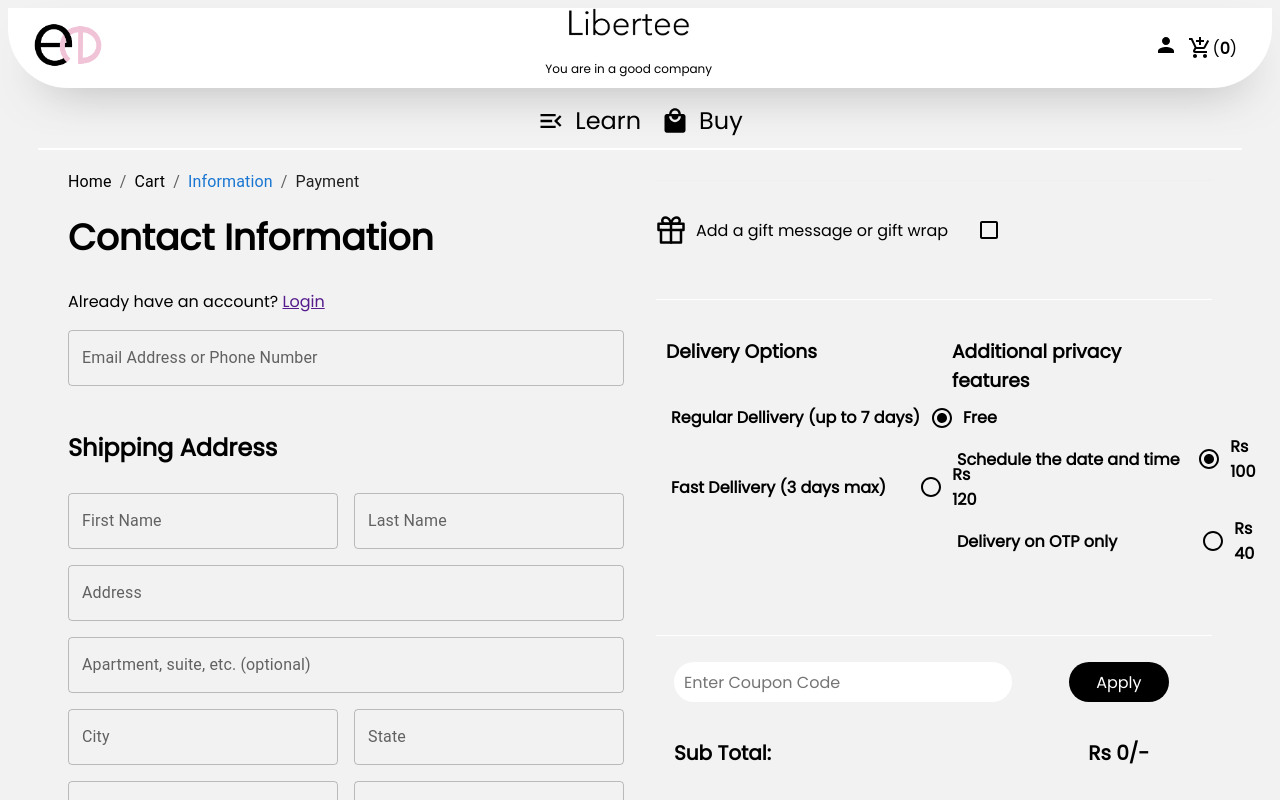
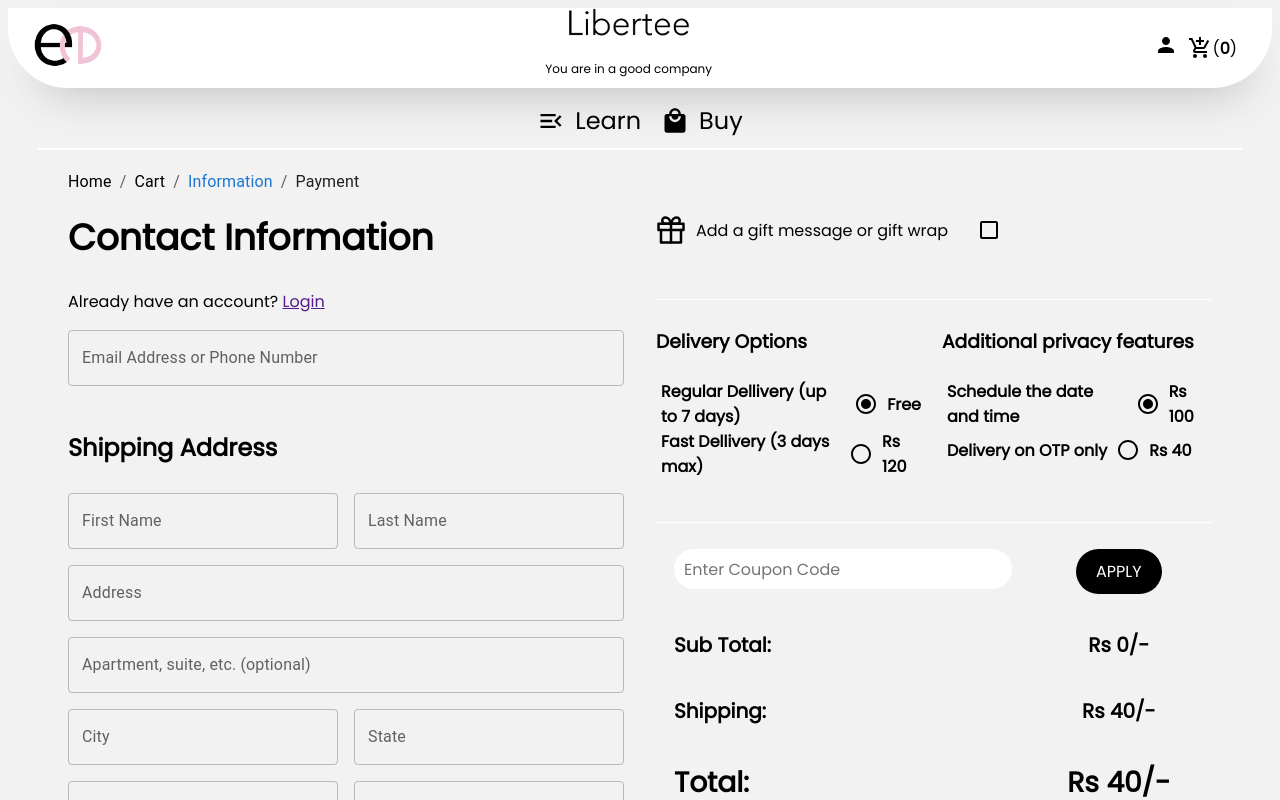
Before and after one commit to CodeoxTechnologies/libertee-web, a React (Create React App) app: page /information in a window 1280 px wide. Shown: the top 800 px of the page. Built offline with nearby package versions, Linux system fonts and the light colour scheme; a web font is replaced by a local one.

Commit message:
ui fixes

```diff
--- a/src/Payment/components/CartItem.js
+++ b/src/Payment/components/CartItem.js
@@ -34,16 +34,16 @@
           >
             <Button
               className="group-button"
-              onClick={() => toggleCartitemQuantity(item, "inc")}
+              onClick={() => toggleCartitemQuantity(item, "dec")}
             >
-              <ExpandLessIcon />
+              -
             </Button>
             <Button className="group-button">{item.quantity}</Button>
             <Button
               className="group-button"
-              onClick={() => toggleCartitemQuantity(item, "dec")}
+              onClick={() => toggleCartitemQuantity(item, "inc")}
             >
-              <ExpandMoreIcon />
+              +
             </Button>
           </ButtonGroup>
         </div>
--- a/src/Payment/components/CartTotal.js
+++ b/src/Payment/components/CartTotal.js
@@ -63,8 +63,8 @@
       <Grid container spacing={2} style={{ margin: "10px" }}>
         <Grid item md={7} lg={7} xs={12} sm={12}></Grid>
         <Grid item md={5} lg={5} xs={12} sm={12}>
-          <div className="checkout-button-container">
-            <button className="button-black button-big">
+          <div className="coupon-button-container">
+            <button className="coupon-button">
               Continue Payment
             </button>
           </div>
--- a/src/Payment/components/DeliveryOption.js
+++ b/src/Payment/components/DeliveryOption.js
@@ -4,12 +4,12 @@
 const DeliveryOption = () => {
   const [selectedValue, setSelectedValue] = useState(true);
   return (
-    <div className="delivery-option">
-      <div className="delivery-option-heading">
+    <div className="delivery-option-and-privacy-option">
+      <div className="delivery-option-and-privacy-option-heading">
         <h3>Delivery Options</h3>
       </div>
-      <div className="delivery-option-body">
-        <div className="delivery-option-body-item">
+      <div className="delivery-option-and-privacy-option-body">
+        <div className="delivery-option-and-privacy-option-body-item">
           <p className="options">Regular Dellivery (up to 7 days) </p>
           <span>
             <Radio
@@ -20,7 +20,7 @@
           </span>
           <p>Free</p>
         </div>
-        <div className="delivery-option-body-item">
+        <div className="delivery-option-and-privacy-option-body-item">
           <p className="options">Fast Dellivery (3 days max) </p>
           <span>
             <Radio
--- a/src/Payment/components/PrivacyFeatures.js
+++ b/src/Payment/components/PrivacyFeatures.js
@@ -4,12 +4,12 @@
 const PrivacyFeatures = () => {
   const [value, setValue] = useState(true);
   return (
-    <div className="privacy-option">
-      <div className="privacy-options-heading">
+    <div className="delivery-option-and-privacy-option">
+      <div className="delivery-option-and-privacy-option-heading">
         <h3>Additional privacy features</h3>
       </div>
-      <div className="privacy-option-body">
-        <div className="privacy-option-body-item">
+      <div className="delivery-option-and-privacy-option-body">
+        <div className="delivery-option-and-privacy-option-body-item">
           <p className="options">Schedule the date and time</p>
           <span>
             <Radio
@@ -20,7 +20,7 @@
           </span>
           <p className="price">Rs 100</p>
         </div>
-        <div className="privacy-option-body-item">
+        <div className="delivery-option-and-privacy-option-body-item">
           <p className="options">Delivery on OTP only</p>
           <span>
             <Radio
--- a/src/assets/styles/cart.scss
+++ b/src/assets/styles/cart.scss
@@ -81,7 +81,7 @@
           justify-content: flex-start;
           align-items: baseline;
           width: 100%;
-          margin-left: 30px;
+          margin-left: 10px;
           .cart-item-color-container {
             display: flex;
             flex-direction: row;
@@ -111,14 +111,14 @@
 
           .cart-item-name {
             font-family: "poppins_regular";
-            font-size: 24px;
+            font-size: 16px;
             font-weight: 600;
             color: #000;
             margin: 10px;
           }
           .cart-item-price {
             font-family: "poppins_regular";
-            font-size: 24px;
+            font-size: 16px;
             font-weight: 600;
             color: #000;
             margin: 10px;
@@ -140,17 +140,18 @@
           .button-group {
             background-color: #fff;
             border-radius: 40px;
-            padding: 10px 5px;
+            padding: 0px 15px;
             .group-button {
               color: #000;
               border: 1px solid #fff;
               background: #fff;
               font-size: 16px;
               padding: 5px;
+              text-align: center;
             }
           }
           .cart-item-remove {
-            font-family: poppins_regular;
+            font-family: "poppins_regular";
             font-size: 16px;
             font-weight: 400;
             color: tomato;
@@ -174,14 +175,14 @@
         margin-right: 10px;
       }
       p {
-        font-family: poppins_regular;
+        font-family: "poppins_regular";
         font-size: 16px;
         font-weight: 400;
         color: #000;
         margin: 0px;
       }
       span {
-        font-family: poppins_regular;
+        font-family: "poppins_regular";
         font-size: 16px;
         font-weight: 600;
         color: #000;
@@ -196,26 +197,25 @@
     border-top: 1px solid #fff;
     margin: 30px 0px 0px 0px;
   }
-  .delivery-option {
+  .delivery-option-and-privacy-option {
     display: flex;
     flex-direction: column;
     justify-content: flex-start;
     align-items: flex-start;
-    margin: 10px;
-    .delivery-option-body {
+    .delivery-option-and-privacy-option-body {
       display: flex;
       flex-direction: column;
       justify-content: flex-start;
       align-items: flex-start;
       font-weight: 600;
       margin: 5px;
-      .delivery-option-body-item {
+      .delivery-option-and-privacy-option-body-item {
         display: flex;
         flex-direction: row;
         justify-content: space-between;
         align-items: center;
-        .options {
-          width: 250px;
+        p {
+          margin: 0px;
         }
       }
     }
@@ -225,12 +225,11 @@
     flex-direction: column;
     justify-content: flex-start;
     align-items: flex-start;
-    margin: 10px;
     .privacy-option-body {
       display: flex;
       flex-direction: column;
       justify-content: flex-start;
-      align-items: flex-start;
+      align-items: center;
       font-weight: 600;
       margin: 5px;
       .privacy-option-body-item {
@@ -238,8 +237,8 @@
         flex-direction: row;
         justify-content: space-between;
         align-items: center;
-        .options {
-          width: 250px;
+        p {
+          margin: 0px;
         }
       }
     }
@@ -256,7 +255,7 @@
         border: none;
         padding: 0px 10px;
         font-size: 16px;
-        font-family: poppins_regular;
+        font-family: "poppins_regular";
         font-weight: 400;
         color: #000;
         margin-right: 10px;
@@ -271,15 +270,16 @@
       flex-direction: row;
       justify-content: space-around;
       align-items: center;
+      text-transform: uppercase;
       .coupon-button {
-        width: 100px;
-        height: 40px;
+        padding: 10px 20px;
+        text-transform: uppercase;
         border-radius: 30px;
         border: none;
         background-color: #000;
         color: #fff;
         font-size: 16px;
-        font-family: poppins_regular;
+        font-family: "poppins_regular";
         font-weight: 400;
         cursor: pointer;
         transition: all 0.5s ease;
@@ -295,7 +295,7 @@
     }
     .cart-subtotal-container {
       .cart-subtotal-heading {
-        font-family: poppins_regular;
+        font-family: "poppins_regular";
         font-size: 20px;
         font-weight: 600;
         color: #000;
@@ -308,7 +308,7 @@
       justify-content: space-around;
       align-items: center;
       .cart-subtotal-price {
-        font-family: poppins_regular;
+        font-family: "poppins_regular";
         font-size: 20px;
         font-weight: 600;
         color: #000;
@@ -317,7 +317,7 @@
     }
     .cart-total-container {
       .cart-total-heading {
-        font-family: poppins_regular;
+        font-family: "poppins_regular";
         font-size: 28px;
         font-weight: bolder;
         color: #000;
@@ -330,7 +330,7 @@
       justify-content: space-around;
       align-items: center;
       .cart-total-price {
-        font-family: poppins_regular;
+        font-family: "poppins_regular";
         font-size: 28px;
         font-weight: bolder;
         color: #000;
--- a/src/learn/containers/Learn.js
+++ b/src/learn/containers/Learn.js
@@ -1,9 +1,22 @@
 import React from "react";
+import { Grid, Paper } from "@material-ui/core";
+
 
 const Learn = () => {
     return (
-        <div>
-            Learnsssss
+        <div className="learn-section" style={{ margin: '10px 30px' }}>
+            <Grid container spacing={2}>
+                <Grid item xs={12} sm={12} md={12} lg={12}>
+                    <Paper className="learn-section__paper" align="center">
+                        <h1>What is <strong>Libertee</strong></h1>
+                        <p>
+                            Lorem ipsum dolor sit amet, consecteturelit, sed do
+                            eiusmod tempor incididunt ut labore et dolore
+                            magna aliqua.
+                        </p>
+                    </Paper>
+                </Grid>
+            </Grid>
         </div>
     )
 }
```
Also changed, not shown: src/Payment/components/CartSection.js (+5 -5 lines).
